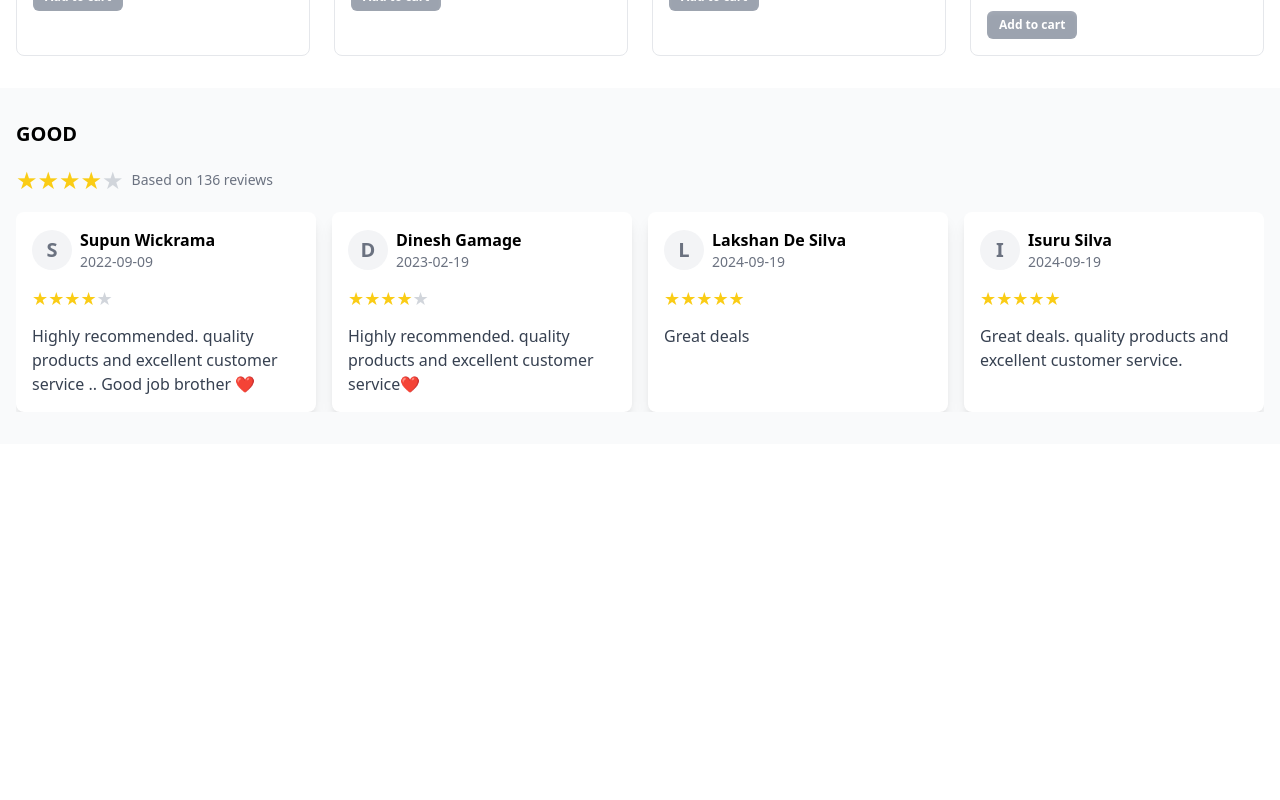
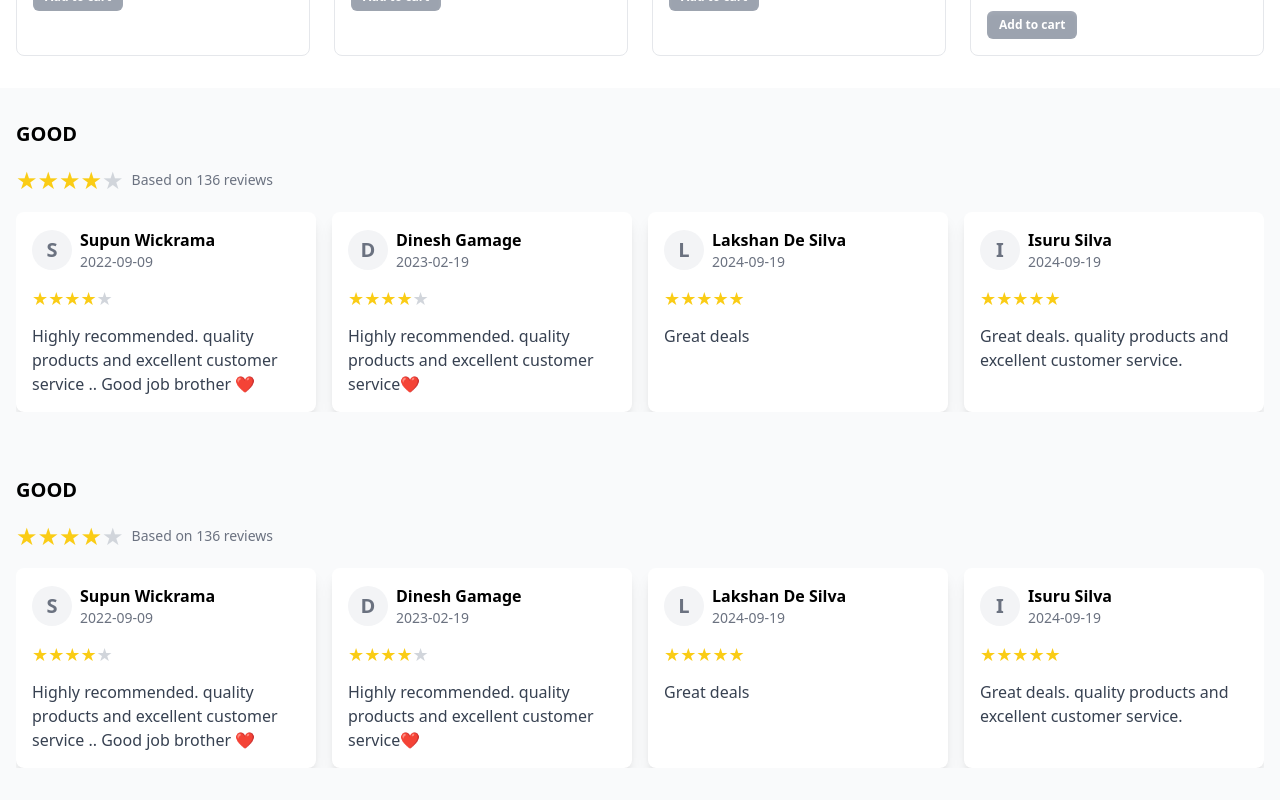
Before and after one commit to vinod281/tech_web, a React (Create React App) app: page / in a window 1280 px wide. Shown: the part 2656-3456 px from the top of the page. Before the commit the page ends 3100 px from the top, so only its background shows below. Built offline with nearby package versions, Linux system fonts and the light colour scheme.

Commit message:
Revert "Update home"
This reverts commit cf2a0c7d97b2a0a7c8515370bcfa9c92cbe5a6d4.

```diff
--- a/src/pages/Home/Home.jsx
+++ b/src/pages/Home/Home.jsx
@@ -38,7 +38,7 @@ function Home() {
             <Carousel />
             <ProductCards />
             <Reviews />
-
+            <Reviews />
 
         </>
     )
```
